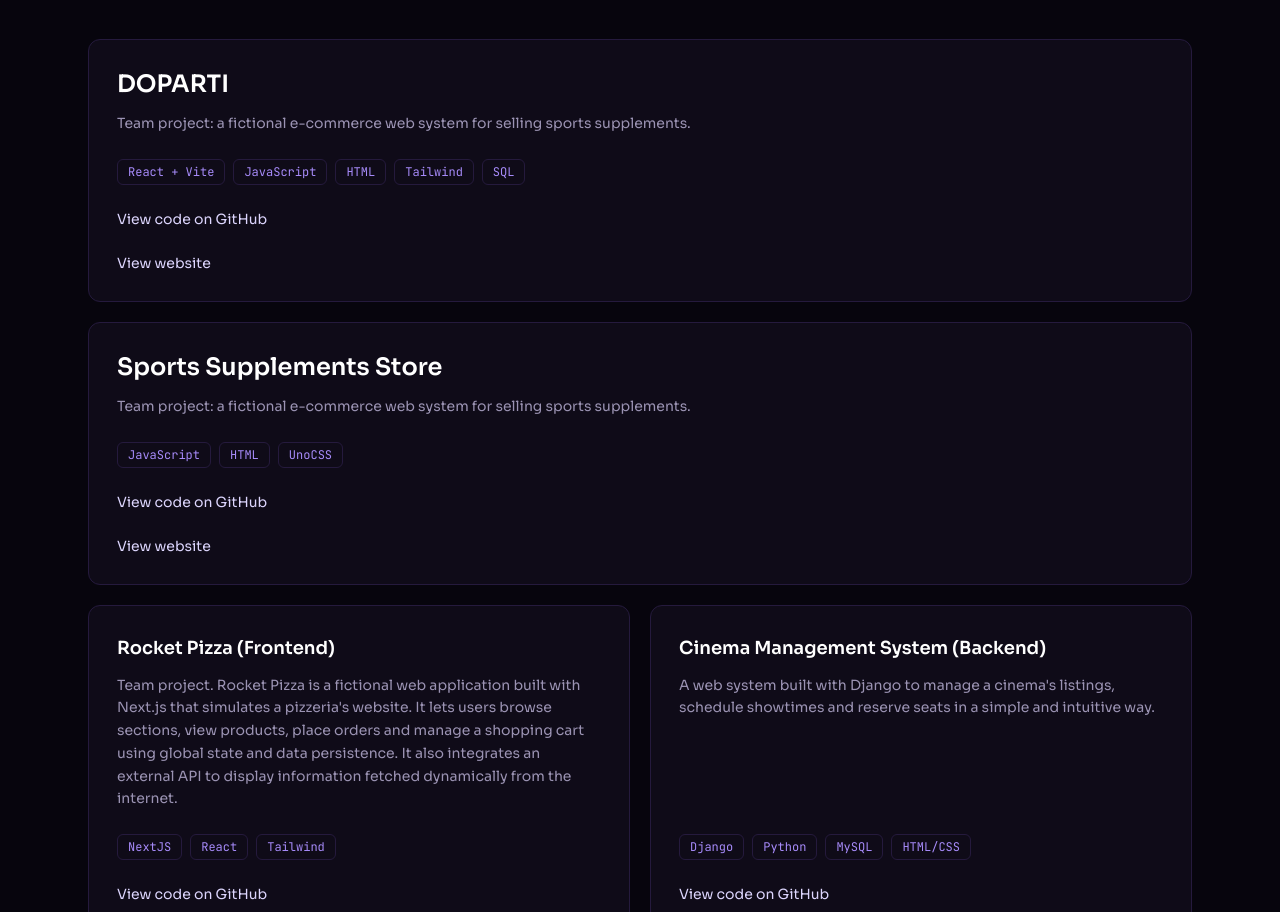
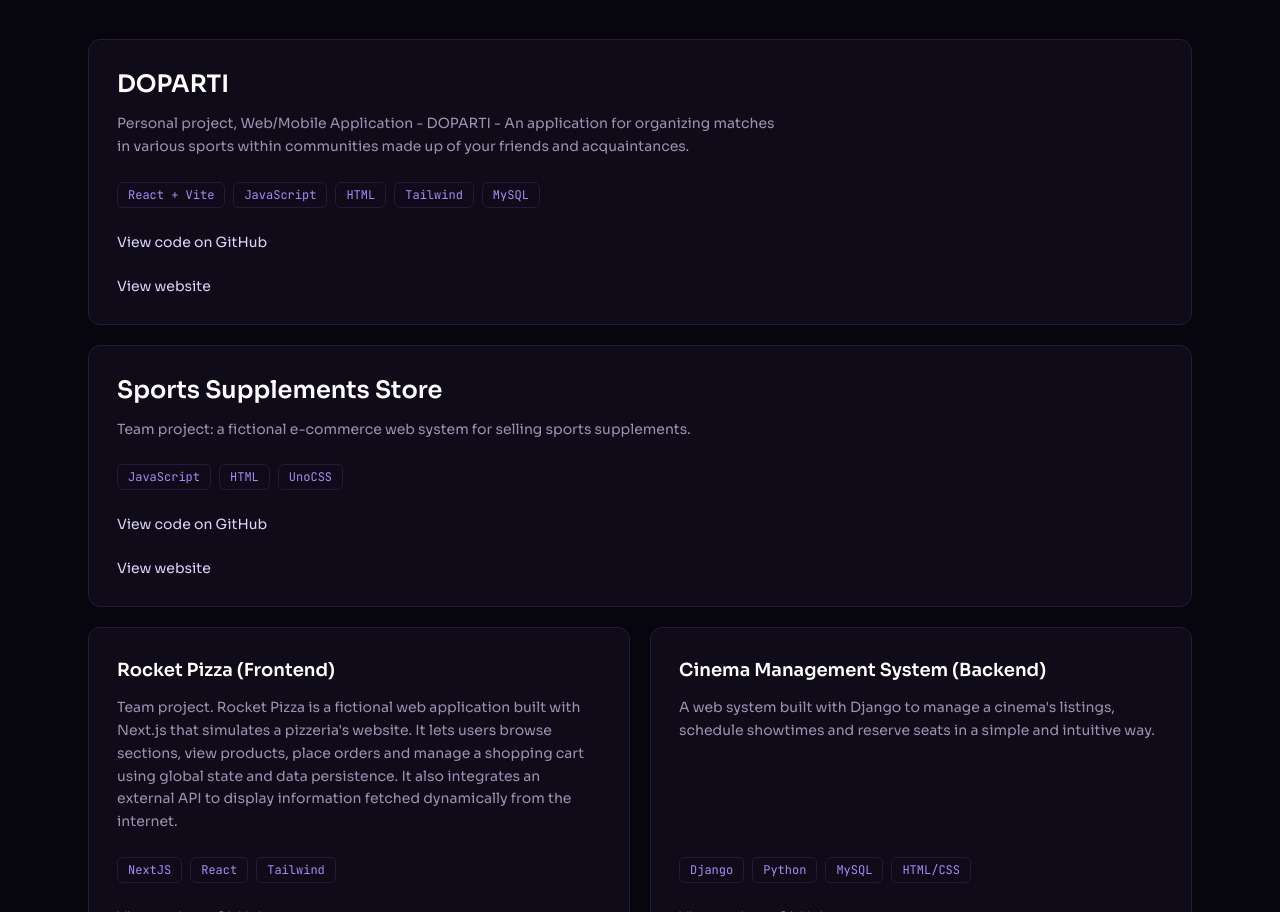
Before and after one commit to MateeGonzaa/miPortafolio, a React (Vite) app: page / in a window 1280 px wide. Shown: the part 1408-2320 px from the top of the page. Built offline with nearby package versions, Linux system fonts and the light colour scheme.

Commit message:
update projects

```diff
--- a/src/data.js
+++ b/src/data.js
@@ -16,9 +16,9 @@ export const projects = [
     featured: true,
     description: {
       es: "Proyecto personal, Aplicacion Web/Mobile - DOPARTI - Una app para organizar partidos de distintos deportes entre comunidades formadas por tus amigos y conocidos",
-      en: "Team project: a fictional e-commerce web system for selling sports supplements.",
+      en: "Personal project, Web/Mobile Application - DOPARTI - An application for organizing matches in various sports within communities made up of your friends and acquaintances.",
     },
-    tags: ["React + Vite", "JavaScript", "HTML", "Tailwind", "SQL"],
+    tags: ["React + Vite", "JavaScript", "HTML", "Tailwind", "MySQL"],
     web: "https://doparti-app.vercel.app/",
     repo: "https://github.com/MateeGonzaa/DOPARTI-APP",
   },
```
